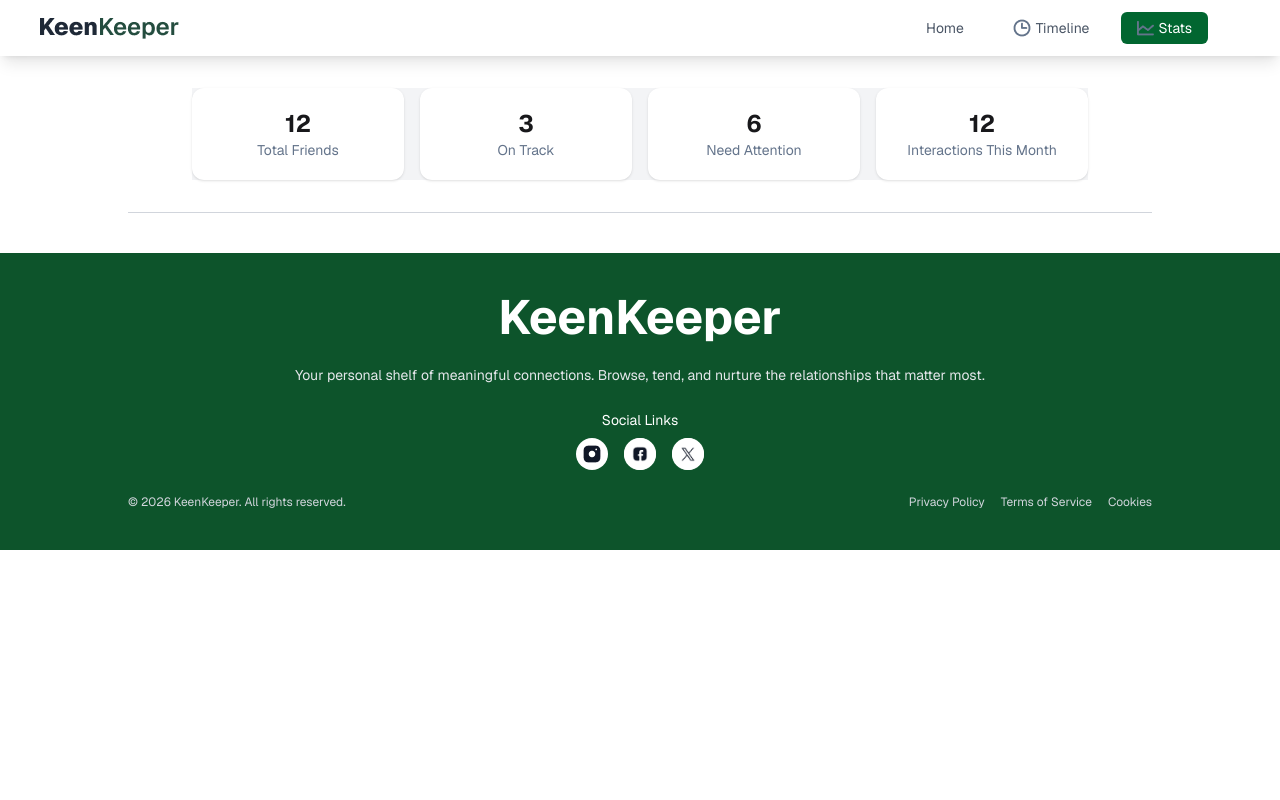
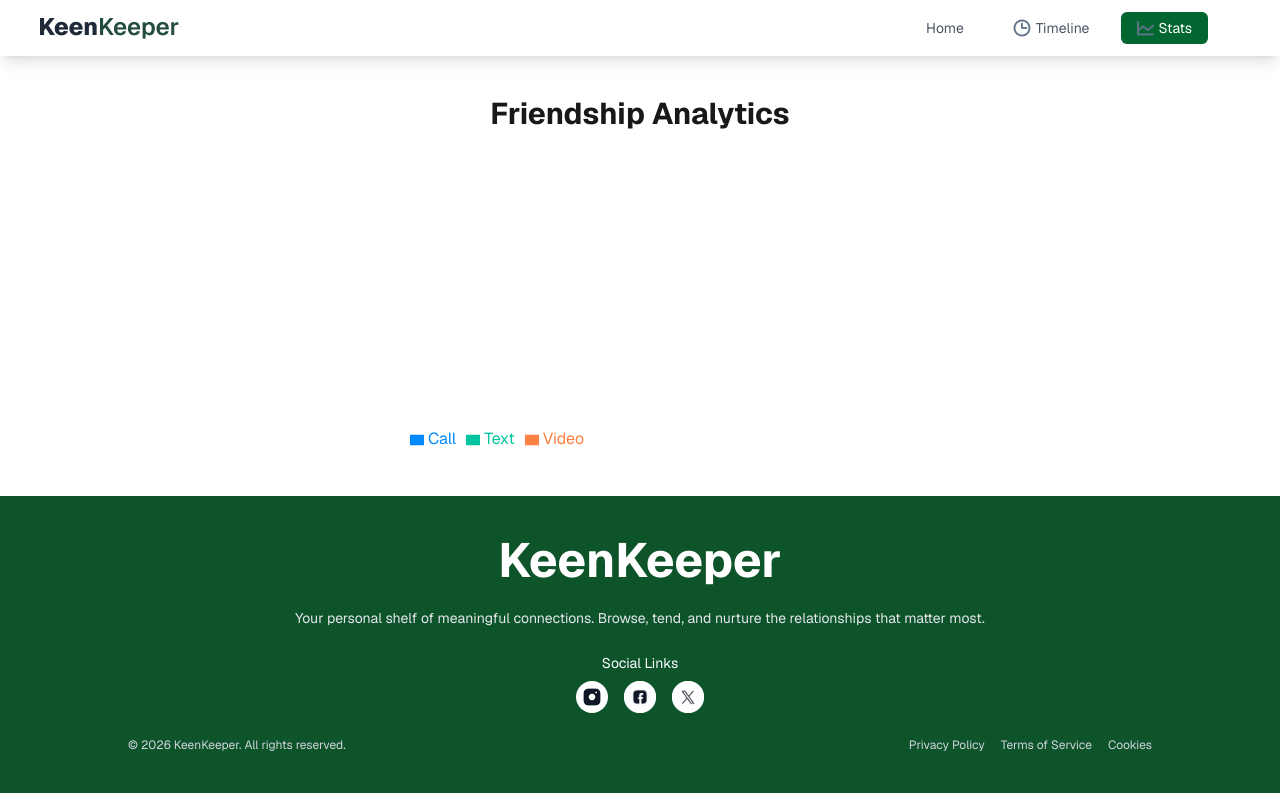
Before and after one commit to rifat-sultana/Assignment-07-keen-keeper, a React (Vite) app: page /stats in a window 1280 px wide. Built offline with nearby package versions, Linux system fonts and the light colour scheme.

Commit message:
toast are used in data filtering time

```diff
--- a/package.json
+++ b/package.json
@@ -17,6 +17,7 @@
     "react-router": "^7.14.0",
     "react-router-dom": "^7.14.0",
     "react-toastify": "^11.0.5",
+    "recharts": "^3.8.1",
     "tailwindcss": "^4.2.2"
   },
   "devDependencies": {
--- a/src/Pages/Home.jsx
+++ b/src/Pages/Home.jsx
@@ -1,7 +1,8 @@
 
-import Stats from "../components/Stats/Stats";
+import StatsData from "../components/StatsData/StatsData";
 import HeroSection from "../components/Hero/Hero";
 import Friends from "../Pages/friends";
+
 
 
 const Home = () => {
@@ -10,9 +11,8 @@ const Home = () => {
     <div className="bg-gray-100 min-h-screen py-10">
 
       <HeroSection />
-      <Stats />
+      <StatsData />
       <Friends/>
-
 
     </div>
   );
--- a/src/Routes/Routes.jsx
+++ b/src/Routes/Routes.jsx
@@ -2,9 +2,10 @@ import { createBrowserRouter } from "react-router-dom";
 import MainLayout from "../Layout/MainLayout";
 import Friends from "../Pages/friends";
 import Timeline from "../Pages/Timeline";
-import Stats from "../components/Stats/Stats";
+import StatsData from "../components/StatsData/StatsData";
 import Home from "../Pages/Home";
 import FriendsDetails from "../Pages/FriendDetails";
+import Stats from "../components/Stats/Stats";
 import ErrorPage from "../Pages/ErrorPage";
 
 
@@ -16,6 +17,7 @@ import ErrorPage from "../Pages/ErrorPage";
     element: <MainLayout />,
     children: [
       { path: "/", element: <Home/> },
+      { path: "statsData", element: <StatsData />},
       { path: "friends", element: <Friends /> },
       { path: "timeline", element: <Timeline /> },
       { path: "stats", element: <Stats /> },
--- a/src/components/Stats/Stats.jsx
+++ b/src/components/Stats/Stats.jsx
@@ -1,37 +1,46 @@
-
+import { useTimeline } from "../../context/useTimeline";
+import { PieChart, Pie, Cell, Tooltip, Legend } from "recharts";
 
 const Stats = () => {
+  const { timeline } = useTimeline();
+
+  // 🔥 count logic
+  const callCount = timeline.filter(item => item.type === "Call").length;
+  const textCount = timeline.filter(item => item.type === "Text").length;
+  const videoCount = timeline.filter(item => item.type === "Video").length;
+
+  // 🔥 chart data
+  const data = [
+    { name: "Call", value: callCount },
+    { name: "Text", value: textCount },
+    { name: "Video", value: videoCount },
+  ];
+
+  const COLORS = ["#0088FE", "#00C49F", "#FF8042"];
+
   return (
+    <div className="max-w-xl mx-auto mt-10 text-center">
+      <h2 className="text-3xl font-bold mb-6">
+        Friendship Analytics
+      </h2>
 
-    <div className="max-w-5xl mx-auto">
+      <PieChart width={300} height={300}>
+        <Pie
+          data={data}
+          cx="50%"
+          cy="50%"
+          outerRadius={100}
+          dataKey="value"
+        >
+          {data.map((entry, index) => (
+            <Cell key={index} fill={COLORS[index]} />
+          ))}
+        </Pie>
 
-    <div className=" bg-gray-100 max-w-4xl mx-auto grid grid-cols-2 md:grid-cols-3 lg:grid-cols-4 gap-4 mt-8 ">
-
-      <div className="bg-white shadow rounded-xl p-5 text-center ">
-        <h2 className="text-2xl font-bold"> 12 </h2>
-        <p className= " text-[#64748B] text-sm"> Total Friends </p>
-      </div>
-
-      <div className="bg-white shadow rounded-xl p-5 text-center">
-        <h2 className="text-2xl font-bold"> 3 </h2>
-        <p className="text-[#64748B] text-sm"> On Track </p>
-      </div>
-
-      <div className="bg-white shadow rounded-xl p-5 text-center">
-        <h2 className="text-2xl font-bold"> 6 </h2>
-        <p className="text-[#64748B] text-sm"> Need Attention </p>
-      </div>
-
-      <div className="bg-white shadow rounded-xl p-5 text-center">
-        <h2 className="text-2xl font-bold">12</h2>
-        <p className="text-[#64748B] text-sm">Interactions This Month</p>
-      </div>
+        <Tooltip />
+        <Legend />
+      </PieChart>
     </div>
-
-    {/* divider */}
-    <hr className="col-span-4 my-8 border-gray-300" />
-
-     </div>
   );
 };
 
--- /dev/null
+++ b/src/components/StatsData/StatsData.jsx
@@ -0,0 +1,38 @@
+
+
+const StatsData = () => {
+  return (
+
+    <div className="max-w-5xl mx-auto">
+
+    <div className=" bg-gray-100 max-w-4xl mx-auto grid grid-cols-2 md:grid-cols-3 lg:grid-cols-4 gap-4 mt-8 ">
+
+      <div className="bg-white shadow rounded-xl p-5 text-center ">
+        <h2 className="text-2xl font-bold"> 12 </h2>
+        <p className= " text-[#64748B] text-sm"> Total Friends </p>
+      </div>
+
+      <div className="bg-white shadow rounded-xl p-5 text-center">
+        <h2 className="text-2xl font-bold"> 3 </h2>
+        <p className="text-[#64748B] text-sm"> On Track </p>
+      </div>
+
+      <div className="bg-white shadow rounded-xl p-5 text-center">
+        <h2 className="text-2xl font-bold"> 6 </h2>
+        <p className="text-[#64748B] text-sm"> Need Attention </p>
+      </div>
+
+      <div className="bg-white shadow rounded-xl p-5 text-center">
+        <h2 className="text-2xl font-bold">12</h2>
+        <p className="text-[#64748B] text-sm">Interactions This Month</p>
+      </div>
+    </div>
+
+    {/* divider */}
+    <hr className="col-span-4 my-8 border-gray-300" />
+
+     </div>
+  );
+};
+
+export default StatsData;
```
Also changed, not shown: src/components/Chart/Chart.jsx (added), 1 other file (tests, documents, lock files or other folders).
